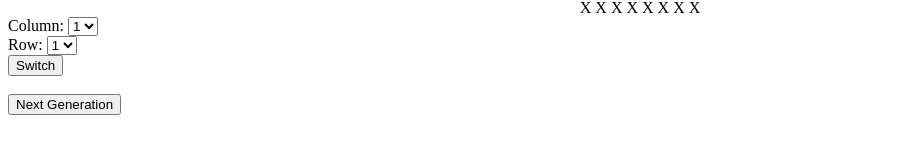
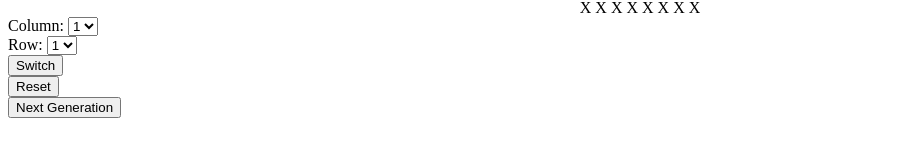
Before and after one commit to swing559/game-of-life, an Angular app: page / in a window 1280 px wide. Shown: the part 171-328 px from the top of the page, without its empty margins (0-901 px from the left). Built offline with nearby package versions, Linux system fonts and the light colour scheme.

Commit message:
Added reset button functionality

```diff
--- a/src/app/edit-table/edit-table.component.html
+++ b/src/app/edit-table/edit-table.component.html
@@ -16,3 +16,4 @@
 	<input type=submit value="Switch" (click)="onClick( row.value-1, column.value-1 )">
 
 </form>
+<input type=button value="Reset" (click)="onReset()">
--- a/src/app/edit-table/edit-table.component.ts
+++ b/src/app/edit-table/edit-table.component.ts
@@ -17,7 +17,11 @@ export class EditTableComponent implements OnInit {
   }
 
   onReset() {
-
+	for(var i = 0; i<this.lives.length; i++){
+		for (var j=0; j<this.lives[i].length; j++){
+			this.lives[i][j]=false;
+		}
+	}
   }
 
   constructor() { }
```
